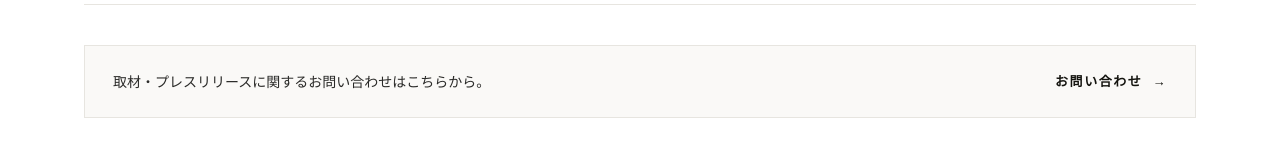
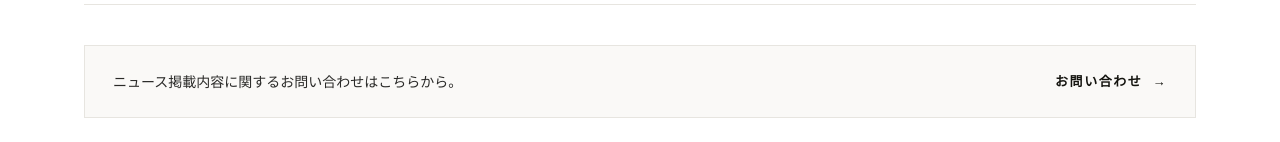
Before and after one commit to JQT-AI-Sol/jqit-corporate, a Next.js app: page /news in a window 1280 px wide. Shown: the part 810-952 px from the top of the page. Built offline with nearby package versions, Linux system fonts and the light colour scheme; no server answers.

Commit message:
ニュース一覧の問い合わせ文言を調整

```diff
--- a/app/news/page.tsx
+++ b/app/news/page.tsx
@@ -8,7 +8,7 @@ import { getNewsList } from "@/lib/microcms";
 
 export const metadata: Metadata = {
   title: "ニュース",
-  description: "JQIT株式会社のお知らせ・プレスリリース・イベント情報の一覧です。",
+  description: "JQIT株式会社のお知らせ・イベント情報の一覧です。",
 };
 
 export const revalidate = 60;
@@ -31,7 +31,7 @@ export default async function NewsListPage() {
           )}
           <FadeIn className="mt-10 flex flex-wrap items-center justify-between gap-5 border border-line bg-cream px-7 py-6">
             <p className="text-sm leading-relaxed text-body">
-              取材・プレスリリースに関するお問い合わせはこちらから。
+              ニュース掲載内容に関するお問い合わせはこちらから。
             </p>
             <Link
               href="/contact"
```
